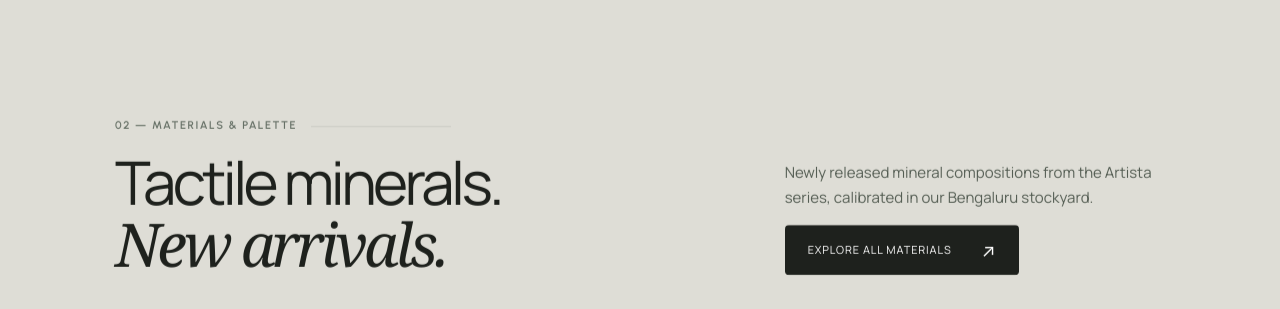
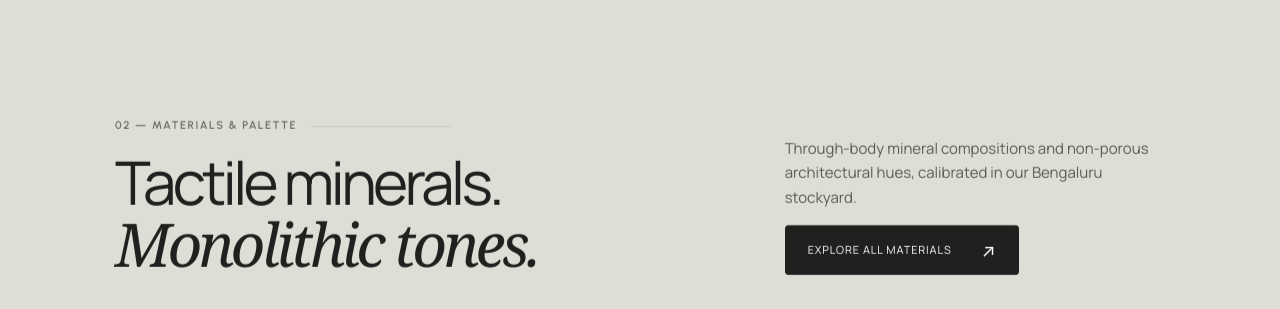
Before and after one commit to Syxd09/acespace, a Next.js app: page / in a window 1280 px wide. Shown: the part 1440-1749 px from the top of the page. Built offline with nearby package versions, Linux system fonts and the light colour scheme; no server answers; grey boxes are pictures that could not be loaded.

Commit message:
fix(materials): sync heading text to Monolithic tones and add suppressHydrationWarning to prevent hydration mismatch

```diff
--- a/components/MaterialGrid.tsx
+++ b/components/MaterialGrid.tsx
@@ -187,15 +187,15 @@ export default function MaterialGrid() {
               </span>
               <div style={{ flex: 1, maxWidth: '140px', height: '1px', background: 'var(--line, rgba(30, 33, 29, 0.14))' }} />
             </div>
-            <h2 style={{ fontSize: 'clamp(34px, 4.8vw, 60px)', lineHeight: 1.04, margin: 0 }}>
+            <h2 style={{ fontSize: 'clamp(34px, 4.8vw, 60px)', lineHeight: 1.04, margin: 0 }} suppressHydrationWarning>
               Tactile minerals.
               <br />
-              <i style={{ fontFamily: 'var(--serif, serif)', fontStyle: 'italic', fontWeight: 400 }}>New arrivals.</i>
+              <i style={{ fontFamily: 'var(--serif, serif)', fontStyle: 'italic', fontWeight: 400 }}>Monolithic tones.</i>
             </h2>
           </div>
           <div style={{ display: 'flex', flexDirection: 'column', alignItems: 'flex-start', gap: '14px', maxWidth: '380px' }}>
             <p style={{ fontSize: '15px', color: '#555e54', margin: 0, lineHeight: 1.65 }}>
-              Newly released mineral compositions from the Artista series, calibrated in our Bengaluru stockyard.
+              Through-body mineral compositions and non-porous architectural hues, calibrated in our Bengaluru stockyard.
             </p>
             <Link className="button button-dark" href="/materials">
               Explore All Materials <span>↗</span>
@@ -227,7 +227,7 @@ export default function MaterialGrid() {
                 </span>
                 <div style={{ width: '80px', height: '1px', background: 'var(--line, rgba(30, 33, 29, 0.14))' }} />
               </div>
-              <h3 style={{ fontSize: 'clamp(24px, 3.2vw, 38px)', lineHeight: 1.12, margin: 0, fontWeight: 500 }}>
+              <h3 style={{ fontSize: 'clamp(24px, 3.2vw, 38px)', lineHeight: 1.12, margin: 0, fontWeight: 500 }} suppressHydrationWarning>
                 Curated architectural slabs.
                 <br />
                 <i style={{ fontFamily: 'var(--serif, serif)', fontStyle: 'italic', fontWeight: 400 }}>Veined &amp; textured monoliths.</i>
```
